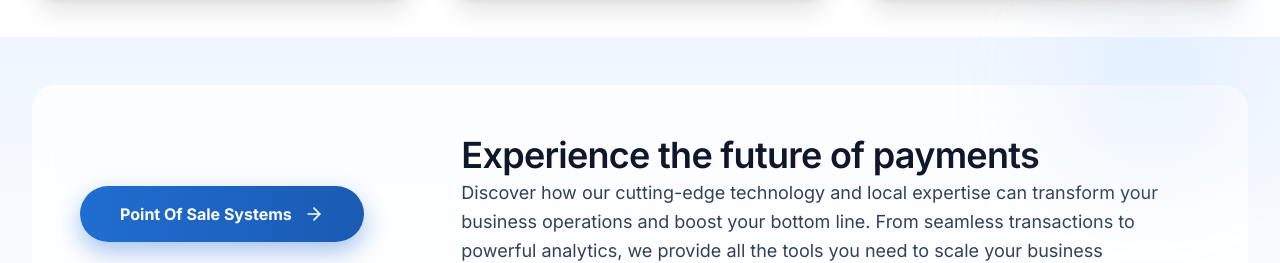
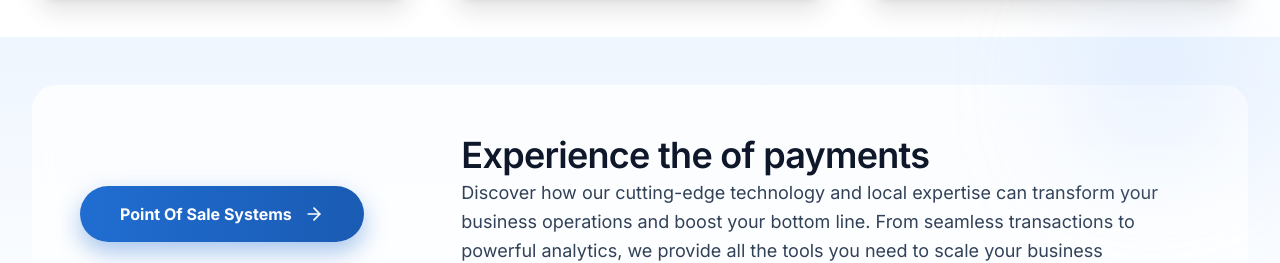
Before and after one commit to Amzad9/maryland, a Next.js app in the folder maryland/: page / in a window 1280 px wide. Shown: the part 1460-1723 px from the top of the page. Built offline with nearby package versions, Linux system fonts and the light colour scheme.

Commit message:
develop landing page

```diff
--- a/maryland/app/components/MerchantServicesWebsite.tsx
+++ b/maryland/app/components/MerchantServicesWebsite.tsx
@@ -360,7 +360,7 @@ export default function MerchantServicesWebsite() {
             text-3xl sm:text-4xl font-body font-semibold leading-tight text-slate-900
           "
                                 >
-                                    Experience the future of payments
+                                    Experience the of payments
                                 </h2>
                                 <p
                                     className="
```
